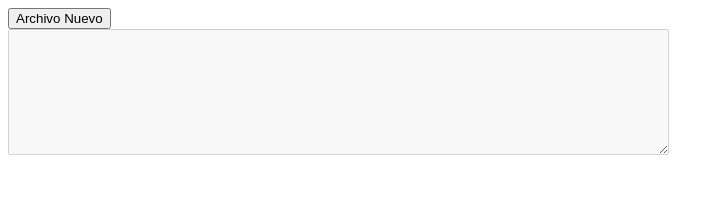
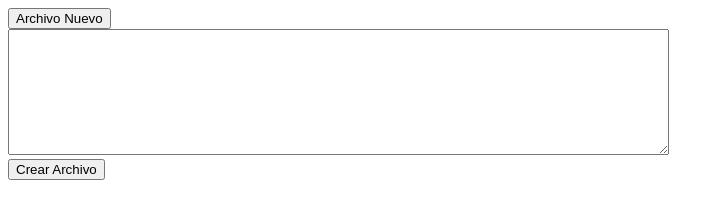
Before and after one commit to kalvarez21/PWEB22-GrupoC-Lab03, a plain HTML site: page index.html in a window 1280 px wide. Both pictures are taken after a click on the button "Archivo Nuevo". Shown: the whole page, without its empty margins (0-724 px from the left). Drawn offline with Linux system fonts and the light colour scheme.

Commit message:
añadiendo funcionalidad a boton crear archivo y comentando paquetes requeridos

```diff
--- a/client.js
+++ b/client.js
@@ -1 +1,5 @@
-alert("Hola");
+function nuevoArchivo(){
+  let html = '<textarea id="editarTexto" rows="8" cols="80"></textarea><br>'+
+             '<input type="button" id="crearArchivo" value="Crear Archivo" onclick="crearArchivo()">'
+  document.querySelector(".main").innerHTML= html;
+}
--- a/index.html
+++ b/index.html
@@ -7,11 +7,11 @@
   </head>
   <body>
     <section class="listaArchivos">
-      <input type="button" id="nuevoArchivo" value="Archivo Nuevo">
+      <input type="button" id="nuevoArchivo" value="Archivo Nuevo" onclick="nuevoArchivo()">
     </section>
     <section class="main">
       <div class="formCrear">
-        <textarea id="cuadroText" rows="8" cols="80" disabled></textarea>
+        <textarea id="verTexto" rows="8" cols="80" disabled></textarea>
       </div>
       <div class="mostrarHtml">
 
```
Also changed, not shown: index.js (+7 -0 lines).
